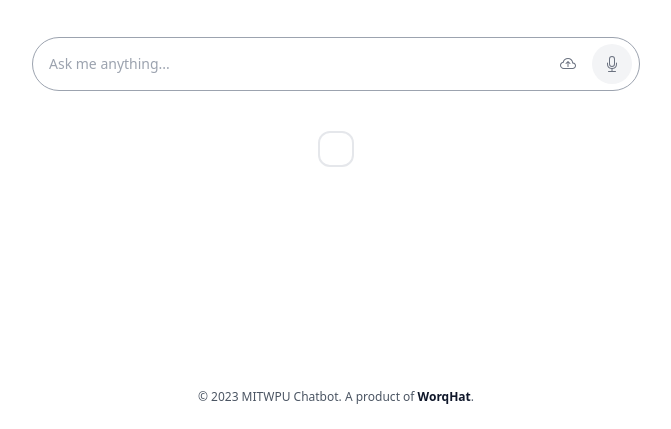
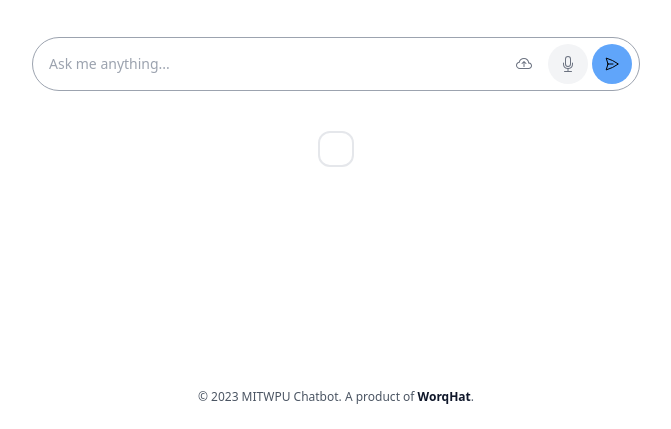
Before and after one commit to WorqHat/MITWPU-Chatbot, a website built with Parcel: page index.html in a window 1280 px wide. Shown: the part 371-800 px from the top of the page, without its empty margins (304-975 px from the left). Built offline with nearby package versions, Linux system fonts and the light colour scheme.

Commit message:
fix: Update the send button

```diff
--- a/index.html
+++ b/index.html
@@ -30,8 +30,7 @@
     <div class="h-screen flex flex-col pb-6">
       <div class="h-full flex flex-col justify-center">
         <div class="-mt-20 max-w-4xl w-full text-center mx-auto px-4 sm:px-6 lg:px-8">
-      <img src="https://worqhat.com/resources/WorqHat%20TM%20Logo.png" alt="WorqHat Logo"
-           class="mx-auto h-24 w-auto mb-12">
+          <img src="https://worqhat.com/resources/WorqHat%20TM%20Logo.png" alt="WorqHat Logo" class="mx-auto h-24 w-auto mb-12">
           <h1 class="text-3xl font-bold text-gray-800 sm:text-4xl">
             Welcome to MIT-WPU Chatbot
           </h1>
@@ -43,35 +42,36 @@
         <!-- Search -->
         <div class="mt-10 max-w-2xl w-full mx-auto px-4 sm:px-6 lg:px-8">
           <div class="relative">
-        <input type="text"
-               class="p-4 block w-full border border-gray-400 rounded-full text-sm focus:border-blue-500 focus:ring-blue-500" placeholder="Ask me anything...">
+            <input type="text" class="p-4 block w-full border border-gray-400 rounded-full text-sm focus:border-blue-500 focus:ring-blue-500" placeholder="Ask me anything...">
             <div class="absolute top-1/2 right-2 -translate-y-1/2">
               <button type="button" class="inline-flex flex-shrink-0 justify-center items-center h-10 w-10 rounded-full text-gray-500 hover:text-gray-800 focus:z-10 focus:outline-none focus:ring-2 focus:ring-gray-400 transition-all">
                 <svg class="h-4 w-4" xmlns="http://www.w3.org/2000/svg" width="16" height="16" fill="currentColor" viewBox="0 0 16 16">
-              <path fill-rule="evenodd" d="M7.646 5.146a.5.5 0 0 1 .708 0l2 2a.5.5 0 0 1-.708.708L8.5 6.707V10.5a.5.5 0 0 1-1 0V6.707L6.354 7.854a.5.5 0 1 1-.708-.708l2-2z"/>
-              <path d="M4.406 3.342A5.53 5.53 0 0 1 8 2c2.69 0 4.923 2 5.166 4.579C14.758 6.804 16 8.137 16 9.773 16 11.569 14.502 13 12.687 13H3.781C1.708 13 0 11.366 0 9.318c0-1.763 1.266-3.223 2.942-3.593.143-.863.698-1.723 1.464-2.383zm.653.757c-.757.653-1.153 1.44-1.153 2.056v.448l-.445.049C2.064 6.805 1 7.952 1 9.318 1 10.785 2.23 12 3.781 12h8.906C13.98 12 15 10.988 15 9.773c0-1.216-1.02-2.228-2.313-2.228h-.5v-.5C12.188 4.825 10.328 3 8 3a4.53 4.53 0 0 0-2.941 1.1z"/>
+                  <path fill-rule="evenodd" d="M7.646 5.146a.5.5 0 0 1 .708 0l2 2a.5.5 0 0 1-.708.708L8.5 6.707V10.5a.5.5 0 0 1-1 0V6.707L6.354 7.854a.5.5 0 1 1-.708-.708l2-2z" />
+                  <path d="M4.406 3.342A5.53 5.53 0 0 1 8 2c2.69 0 4.923 2 5.166 4.579C14.758 6.804 16 8.137 16 9.773 16 11.569 14.502 13 12.687 13H3.781C1.708 13 0 11.366 0 9.318c0-1.763 1.266-3.223 2.942-3.593.143-.863.698-1.723 1.464-2.383zm.653.757c-.757.653-1.153 1.44-1.153 2.056v.448l-.445.049C2.064 6.805 1 7.952 1 9.318 1 10.785 2.23 12 3.781 12h8.906C13.98 12 15 10.988 15 9.773c0-1.216-1.02-2.228-2.313-2.228h-.5v-.5C12.188 4.825 10.328 3 8 3a4.53 4.53 0 0 0-2.941 1.1z" />
                 </svg>
               </button>
               <button type="button" class="inline-flex flex-shrink-0 justify-center items-center h-10 w-10 bg-gray-100 rounded-full text-gray-500 hover:text-gray-800 focus:z-10 focus:outline-none focus:ring-2 focus:ring-gray-400 transition-all">
                 <svg class="h-4 w-4" xmlns="http://www.w3.org/2000/svg" width="16" height="16" fill="currentColor" viewBox="0 0 16 16">
-              <path d="M3.5 6.5A.5.5 0 0 1 4 7v1a4 4 0 0 0 8 0V7a.5.5 0 0 1 1 0v1a5 5 0 0 1-4.5 4.975V15h3a.5.5 0 0 1 0 1h-7a.5.5 0 0 1 0-1h3v-2.025A5 5 0 0 1 3 8V7a.5.5 0 0 1 .5-.5z"/>
-              <path d="M10 8a2 2 0 1 1-4 0V3a2 2 0 1 1 4 0v5zM8 0a3 3 0 0 0-3 3v5a3 3 0 0 0 6 0V3a3 3 0 0 0-3-3z"/>
+                  <path d="M3.5 6.5A.5.5 0 0 1 4 7v1a4 4 0 0 0 8 0V7a.5.5 0 0 1 1 0v1a5 5 0 0 1-4.5 4.975V15h3a.5.5 0 0 1 0 1h-7a.5.5 0 0 1 0-1h3v-2.025A5 5 0 0 1 3 8V7a.5.5 0 0 1 .5-.5z" />
+                  <path d="M10 8a2 2 0 1 1-4 0V3a2 2 0 1 1 4 0v5zM8 0a3 3 0 0 0-3 3v5a3 3 0 0 0 6 0V3a3 3 0 0 0-3-3z" />
+                </svg>
+              </button>
+              <button type="button" class="inline-flex flex-shrink-0 justify-center items-center h-10 w-10 bg-blue-400 rounded-full text-black hover:text-gray-500 focus:z-10 focus:outline-none focus:ring-2 focus:ring-gray-400 transition-all">
+                <svg class="h-4 w-4" xmlns="http://www.w3.org/2000/svg" fill="none" viewBox="0 0 24 24" stroke-width="1.5" stroke="currentColor" class="w-6 h-6">
+                  <path stroke-linecap="round" stroke-linejoin="round" d="M6 12L3.269 3.126A59.768 59.768 0 0121.485 12 59.77 59.77 0 013.27 20.876L5.999 12zm0 0h7.5" />
                 </svg>
               </button>
             </div>
           </div>
         </div>
         <!-- End Search -->
-    <div class="max-w-5xl w- mx-auto p-4 rounded-xl border border-2 border-gray-200 mt-10 "
-         id="answerBody">
+        <div class="max-w-5xl w- mx-auto p-4 rounded-xl border border-2 border-gray-200 mt-10 " id="answerBody">
 
         </div>
       </div>
 
       <footer class="mt-auto max-w-4xl text-center mx-auto px-4 sm:px-6 lg:px-8">
-    <p class="text-xs text-gray-600">© 2023 MITWPU Chatbot. A product of <a rel="noreferrer noopener"
-      class="text-slate-900 decoration-2 hover:underline font-semibold" href="https://worqhat.com/"
-      target="_blank">WorqHat</a>.</p>
+        <p class="text-xs text-gray-600">© 2023 MITWPU Chatbot. A product of <a rel="noreferrer noopener" class="text-slate-900 decoration-2 hover:underline font-semibold" href="https://worqhat.com/" target="_blank">WorqHat</a>.</p>
       </footer>
     </div>
     <!-- End Content -->
```
Lines whose indentation alone changed are shown as unchanged.
